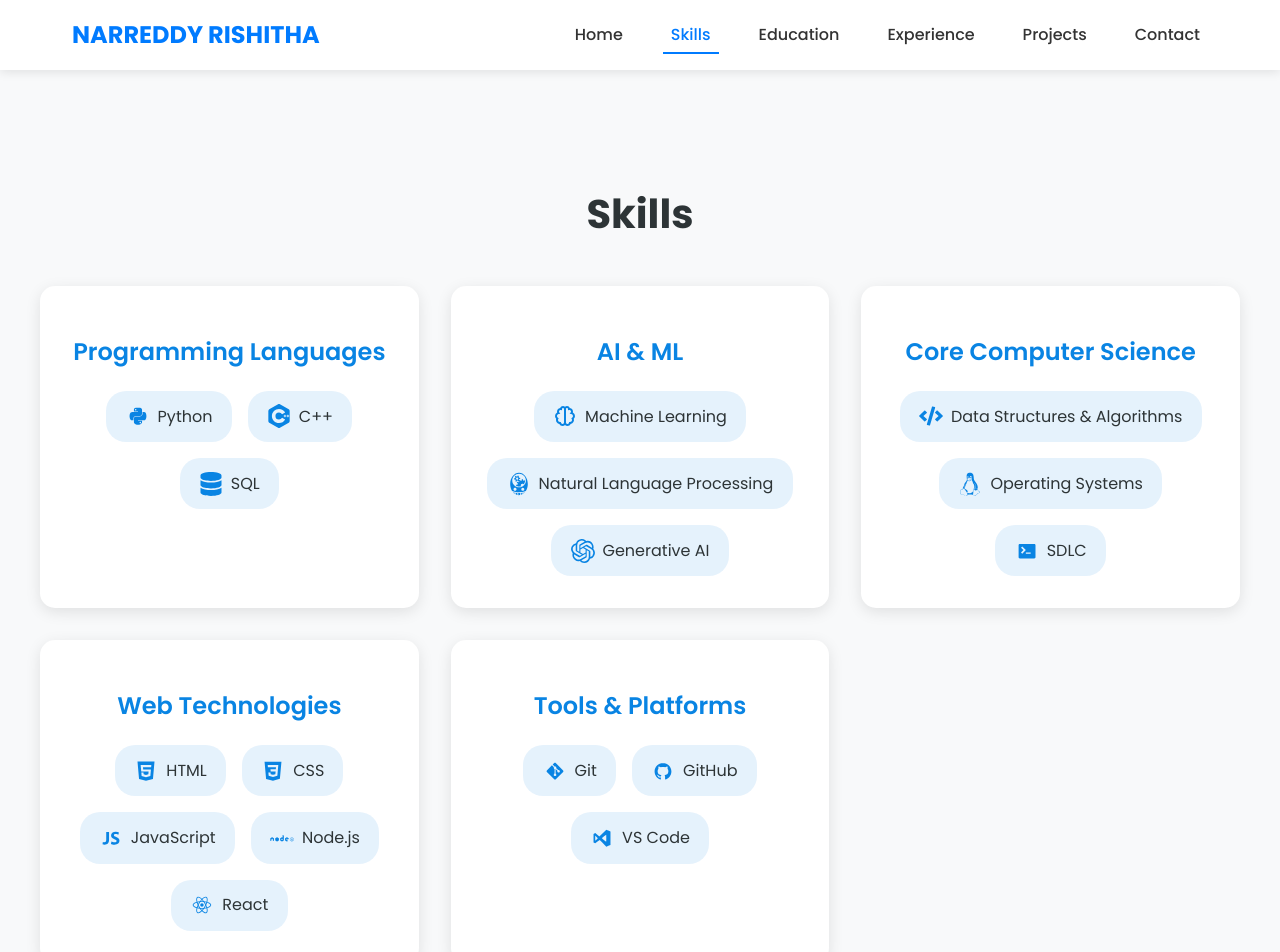
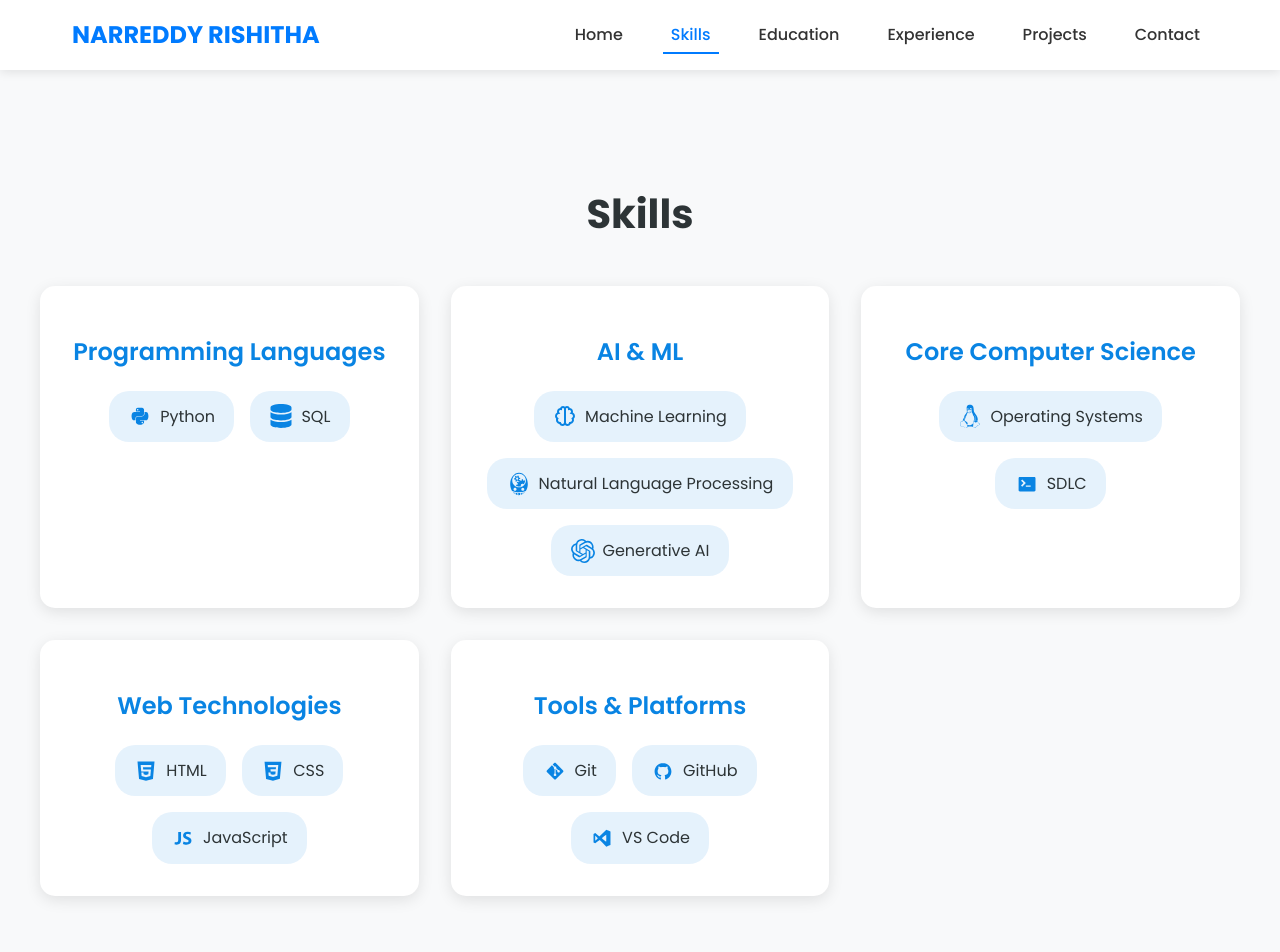
Before and after one commit to NARREDDYRISHITHA/myportfolio, a React (Create React App) app: page /skills in a window 1280 px wide. Shown: the top 952 px of the page. Built offline with nearby package versions, Linux system fonts and the light colour scheme.

Commit message:
Update Skills.js

```diff
--- a/src/components/Skills.js
+++ b/src/components/Skills.js
@@ -97,7 +97,6 @@ const SkillItem = styled(motion.div)`
 function Skills() {
   const programmingLanguages = [
     { name: 'Python', icon: <DiPython /> },
-    { name: 'C++', icon: <SiCplusplus /> },
     { name: 'SQL', icon: <FaDatabase /> }
   ];
 
@@ -108,7 +107,6 @@ function Skills() {
   ];
 
   const coreCs = [
-    { name: 'Data Structures & Algorithms', icon: <FaCode /> },
     { name: 'Operating Systems', icon: <DiLinux /> },
     { name: 'SDLC', icon: <DiTerminal /> }
   ];
@@ -117,8 +115,6 @@ function Skills() {
     { name: 'HTML', icon: <DiHtml5 /> },
     { name: 'CSS', icon: <DiCss3 /> },
     { name: 'JavaScript', icon: <DiJavascript1 /> },
-    { name: 'Node.js', icon: <DiNodejs /> },
-    { name: 'React', icon: <DiReact /> }
   ];
 
   const toolsAndPlatforms = [
```
